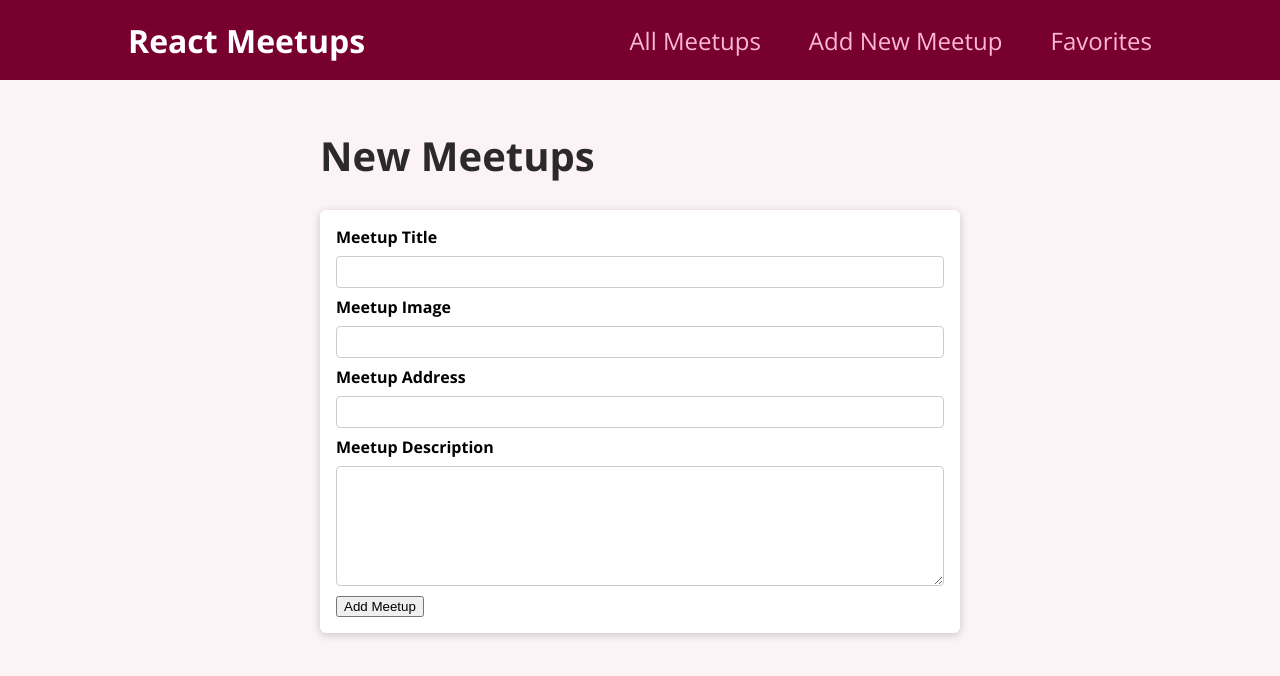
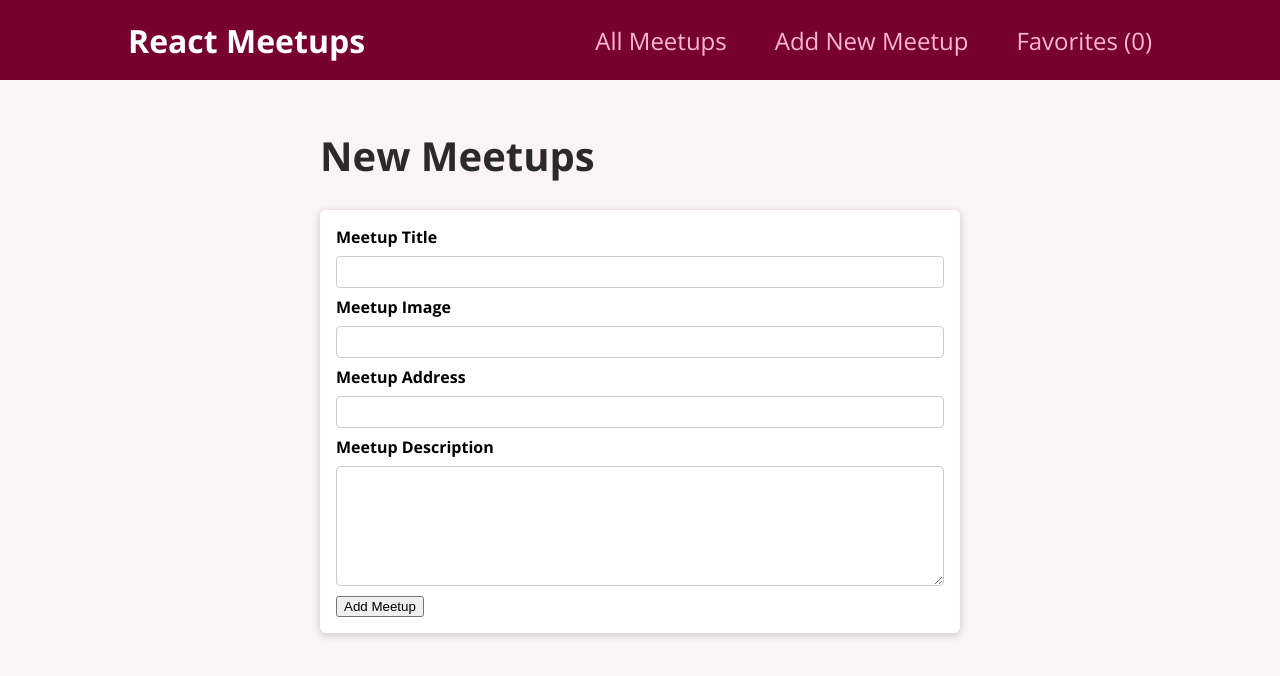
Before and after one commit to Tajveez/react-ad-v2, a React (Create React App) app: page /new-meetup in a window 1280 px wide. Shown: the top 676 px of the page. Built offline with nearby package versions, Linux system fonts and the light colour scheme.

Commit message:
Count also added

```diff
--- a/src/components/layout/MainNavigation.js
+++ b/src/components/layout/MainNavigation.js
@@ -1,6 +1,9 @@
 import {Link} from "react-router-dom"
 import navCss from "./MainNavigation.module.css";
+import {useContext} from 'react'
+import FavoritesContext from '../../store/favorites-context'
 const MainNavigation = () => {
+    const favoritesCtx = useContext(FavoritesContext)
     return (
         <header className={navCss.header}>
             <div className={navCss.logo}>React Meetups</div>
@@ -13,7 +16,7 @@ const MainNavigation = () => {
                         <Link to="/new-meetup">Add New Meetup</Link>
                     </li>
                     <li>
-                        <Link to="/favorites">Favorites</Link>
+                        <Link to="/favorites">Favorites ({favoritesCtx.totalFavorites})</Link>
                     </li>
                 </ul>
             </nav>
```
